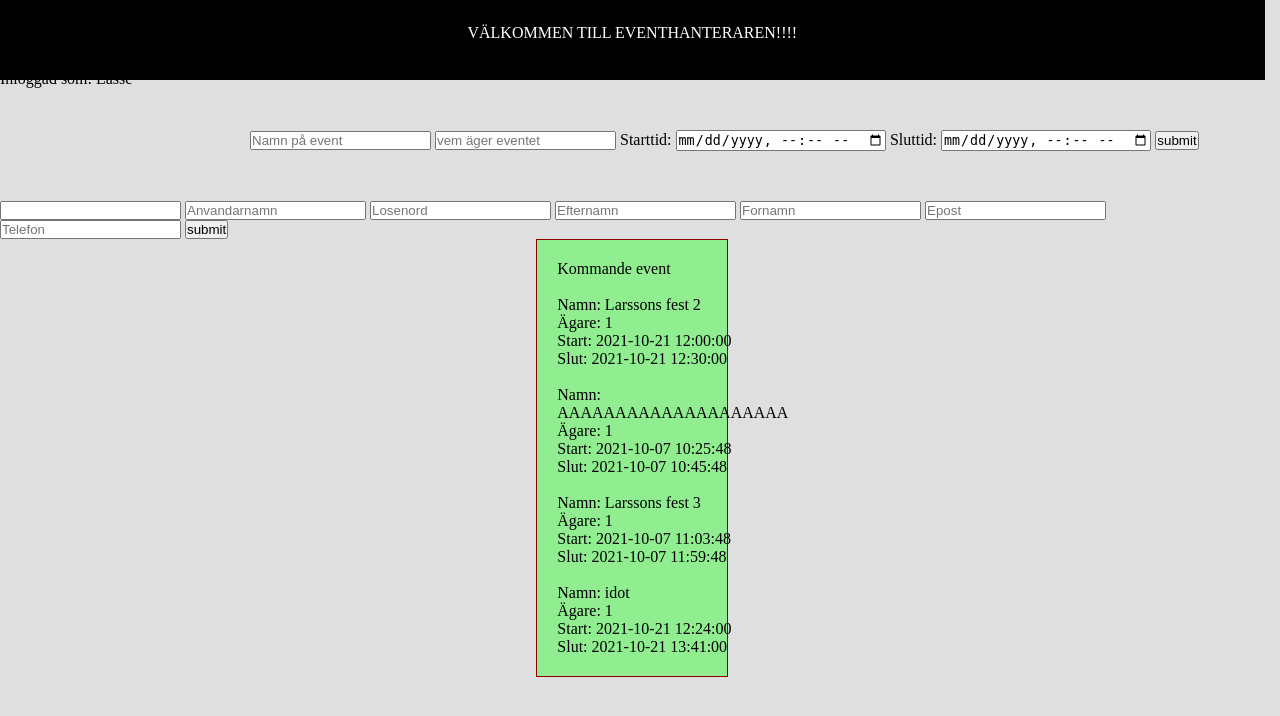
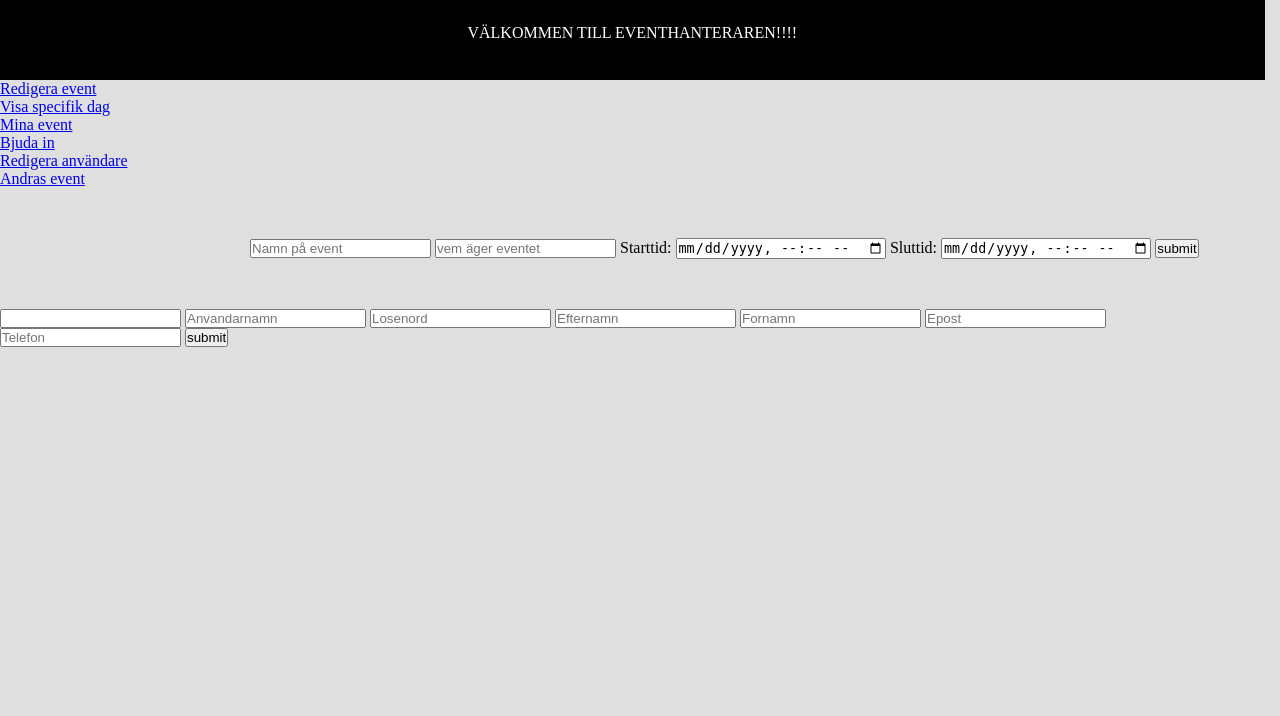
Before and after one commit to lukasA02/Theprovider, a PHP site: page /mapp/ in a window 1280 px wide. Shown: the top 716 px of the page. Run offline with PHP 8.4, Linux system fonts and the light colour scheme; data comes from the database, SQL or seed files in the repository.

Commit message:
Add files via upload

```diff
--- a/index.php
+++ b/index.php
@@ -12,13 +12,17 @@
 
    <p> VÄLKOMMEN TILL EVENTHANTERAREN!!!! </p>
 </div>
-<div class="lasse">
-    Inloggad som: Lasse
-</div>
     </form>
     <div class="color">
     <div>
     <header class="top"></header>
+    <a href="event.php">Redigera event</a><br>
+    <a href="inputdatum.php">Visa specifik dag</a><br>
+    <a href="minkalender.php?anv=TheAdmin&losen=123">Mina event</a><br>
+    <a href="rattigheter.php?anv=TheAdmin&losen=123">Bjuda in</a><br>
+    <a href="redigera.php?anv=TheAdmin&losen=123">Redigera användare</a><br>
+    <a href="visaannan.php?anv=TheAdmin&losen=123">Andras event</a><br>
+
     </div>
 
     <!--<div id="mySidenav" class="sidenav">
@@ -65,28 +69,6 @@
     <input type="text" placeholder="Telefon" name="Telefon">
     <input type="submit" value="submit">
 </form>
-    <?php
-include 'conn.php';
-$sql = "SELECT starttid, sluttid, eventid, agare, namn FROM event, anvandare ";
-$result = mysqli_query($conn, $sql);
-?>
-<div class="print">
-Kommande event
-<br>
-<?php
-if (mysqli_num_rows($result) > 0) {
-  // output data of each row
-  while($row = mysqli_fetch_assoc($result)) {
-    echo " <br> Namn: " . $row["namn"]. "<br> Ägare: " . $row["agare"]. "<br> Start: " . $row["starttid"]. "<br> Slut: " . $row["sluttid"]. "<br>";
-  }
-} else {
-  echo "0 results";
-}
-?>
-</div>
-<?php
-mysqli_close($conn);
-?>
 </body>
 <script src="theprovider.js"></script>
 </html>
--- a/minkalender.php
+++ b/minkalender.php
@@ -2,7 +2,7 @@
 require_once 'behorighet.php';
 require_once 'conn.php';
 
-if($behorighet == 3) { // Användare
+ // Användare
     $sql = "SELECT * FROM event WHERE Agare = '$anvandarid'";
     $result = mysqli_query($conn, $sql);
 
@@ -27,6 +27,6 @@ if($behorighet == 3) { // Användare
     echo json_encode($events);
 
     mysqli_close($conn);
-}
+
 
 ?>
--- a/visaannan.php
+++ b/visaannan.php
@@ -11,9 +11,6 @@
     <div class="asd">
 
    <p> spionering!!!! </p>
-</div>
-<div class="lasse">
-    Inloggad som: Lasse
 </div>
     </form>
     <div class="color">
```
Also changed, not shown: bjudain.php (+16 -1 lines), rattigheter.php (+22 -11 lines).
